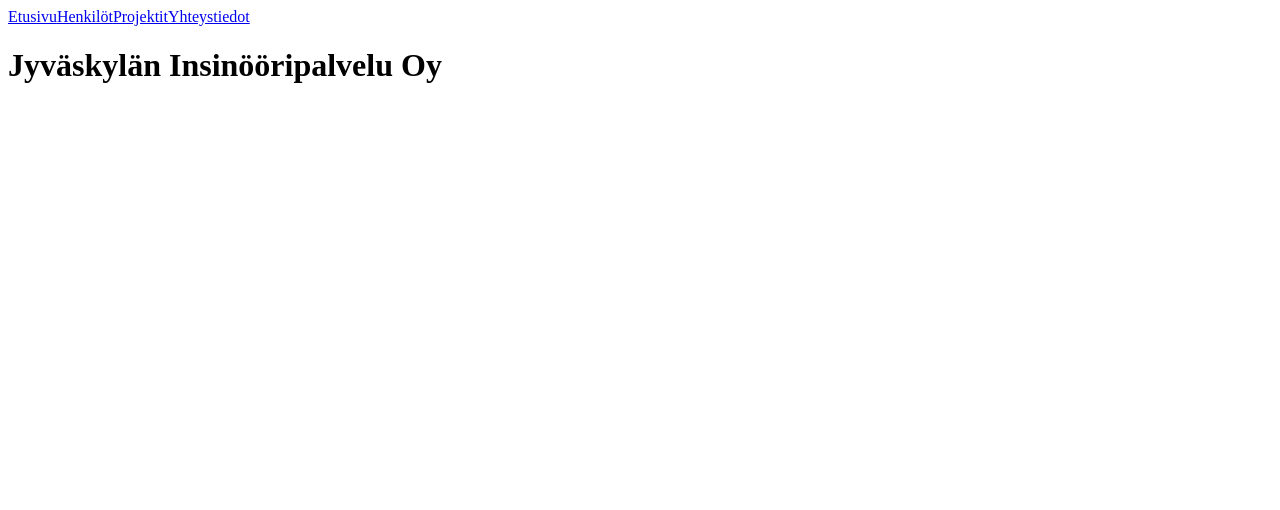
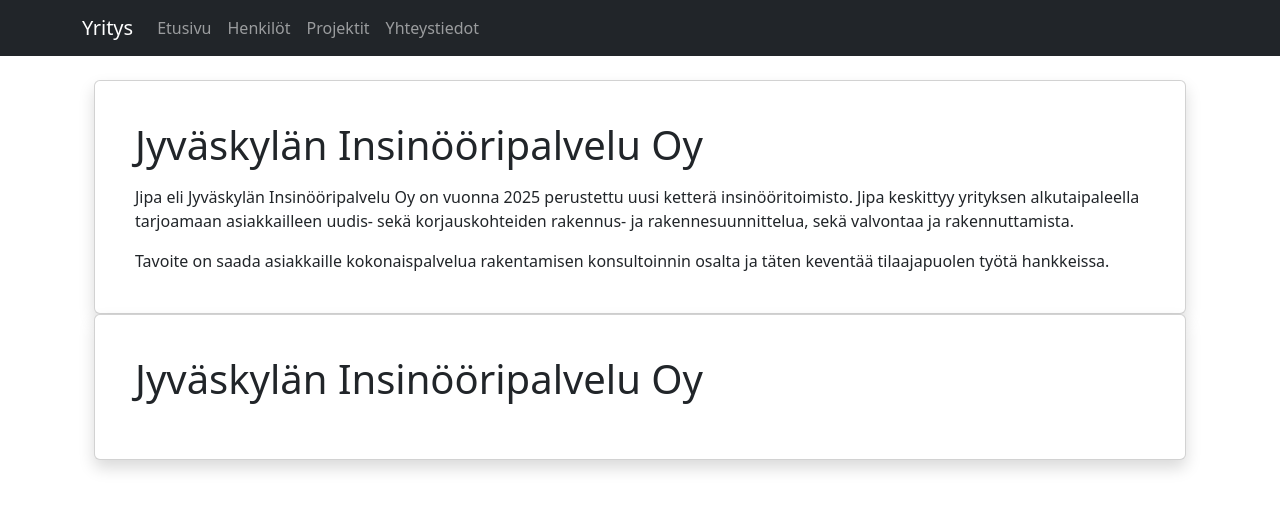
Before and after one commit to BigFatRat69/JiPaNaytto, a React (Vite) app in the folder frontend/: page / in a window 1280 px wide. Shown: the top 510 px of the page. Built offline with nearby package versions, Linux system fonts and the light colour scheme.

Commit message:
Improve look of navbar. Improvements for homePage

```diff
--- a/frontend/package.json
+++ b/frontend/package.json
@@ -12,6 +12,7 @@
   "dependencies": {
     "@sanity/client": "^7.20.0",
     "@sanity/image-url": "^2.0.3",
+    "bootstrap": "^5.3.8",
     "react": "^19.2.4",
     "react-bootstrap": "^2.10.10",
     "react-dom": "^19.2.4",
--- a/frontend/src/App.jsx
+++ b/frontend/src/App.jsx
@@ -4,22 +4,34 @@
 import Contact from "./components/Contact";
 import { Routes, Route, Link } from "react-router-dom";
 
+import { Navbar, Nav, Container } from "react-bootstrap";
+
 export default function App() {
 	return (
 		<>
-			<nav>
-				<Link to="/">Etusivu</Link>
-				<Link to="/employees">Henkilöt</Link>
-				<Link to="/projects">Projektit</Link>
-				<Link to="/contact">Yhteystiedot</Link>
-			</nav>
+			<Navbar bg="dark" variant="dark" expand="lg">
+				<Container>
+					<Navbar.Brand as={Link} to="/">Yritys</Navbar.Brand>
+					<Navbar.Toggle aria-controls="basic-navbar-nav" />
+					<Navbar.Collapse id="basic-navbar-nav">
+						<Nav className="me-auto">
+							<Nav.Link as={Link} to="/">Etusivu</Nav.Link>
+							<Nav.Link as={Link} to="/employees">Henkilöt</Nav.Link>
+							<Nav.Link as={Link} to="/projects">Projektit</Nav.Link>
+							<Nav.Link as={Link} to="/contact">Yhteystiedot</Nav.Link>
+						</Nav>
+					</Navbar.Collapse>
+				</Container>
+			</Navbar>
 
+			<Container className="mt-4">
 				<Routes>
 					<Route path="/" element={<HomePage />} />
 					<Route path="/employees" element={<Employees />} />
 					<Route path="/projects" element={<Projects />} />
 					<Route path="/contact" element={<Contact />} />
 				</Routes>
+			</Container>
 		</>
 	);
 }
--- a/frontend/src/components/homePage.jsx
+++ b/frontend/src/components/homePage.jsx
@@ -1,7 +1,44 @@
+import { Container, Card } from "react-bootstrap";
+
 export default function HomePage() {
 	return (
-		<>
-			<h1>Jyväskylän Insinööripalvelu Oy</h1>
-		</>
+		<Container className="mt-4">
+			<Card className="p-4 shadow">
+				<Card.Body>
+					<Card.Title as="h1" className="mb-3">
+						Jyväskylän Insinööripalvelu Oy
+					</Card.Title>
+
+					<Card.Text>
+						Jipa eli Jyväskylän Insinööripalvelu Oy on vuonna 2025
+						perustettu uusi ketterä insinööritoimisto. Jipa keskittyy
+						yrityksen alkutaipaleella tarjoamaan asiakkailleen uudis-
+						sekä korjauskohteiden rakennus- ja rakennesuunnittelua,
+						sekä valvontaa ja rakennuttamista.
+					</Card.Text>
+
+					<Card.Text>
+						Tavoite on saada asiakkaille kokonaispalvelua rakentamisen
+						konsultoinnin osalta ja täten keventää tilaajapuolen työtä
+						hankkeissa.
+					</Card.Text>
+				</Card.Body>
+			</Card>
+			<Card className="p-4 shadow">
+								<Card.Body>
+					<Card.Title as="h1" className="mb-3">
+						Jyväskylän Insinööripalvelu Oy
+					</Card.Title>
+
+					<Card.Text>
+
+					</Card.Text>
+
+					<Card.Text>
+
+					</Card.Text>
+				</Card.Body>
+			</Card>
+		</Container>
 	);
 }
--- a/frontend/src/main.jsx
+++ b/frontend/src/main.jsx
@@ -1,6 +1,9 @@
 import { StrictMode } from 'react'
 import { createRoot } from 'react-dom/client'
 import { BrowserRouter } from 'react-router-dom'
+
+import 'bootstrap/dist/css/bootstrap.min.css';
+
 import App from './App.jsx'
 
 createRoot(document.getElementById('root')).render(
```
Also changed, not shown: 1 other file (tests, documents, lock files or other folders). Lines whose indentation alone changed are shown as unchanged.
